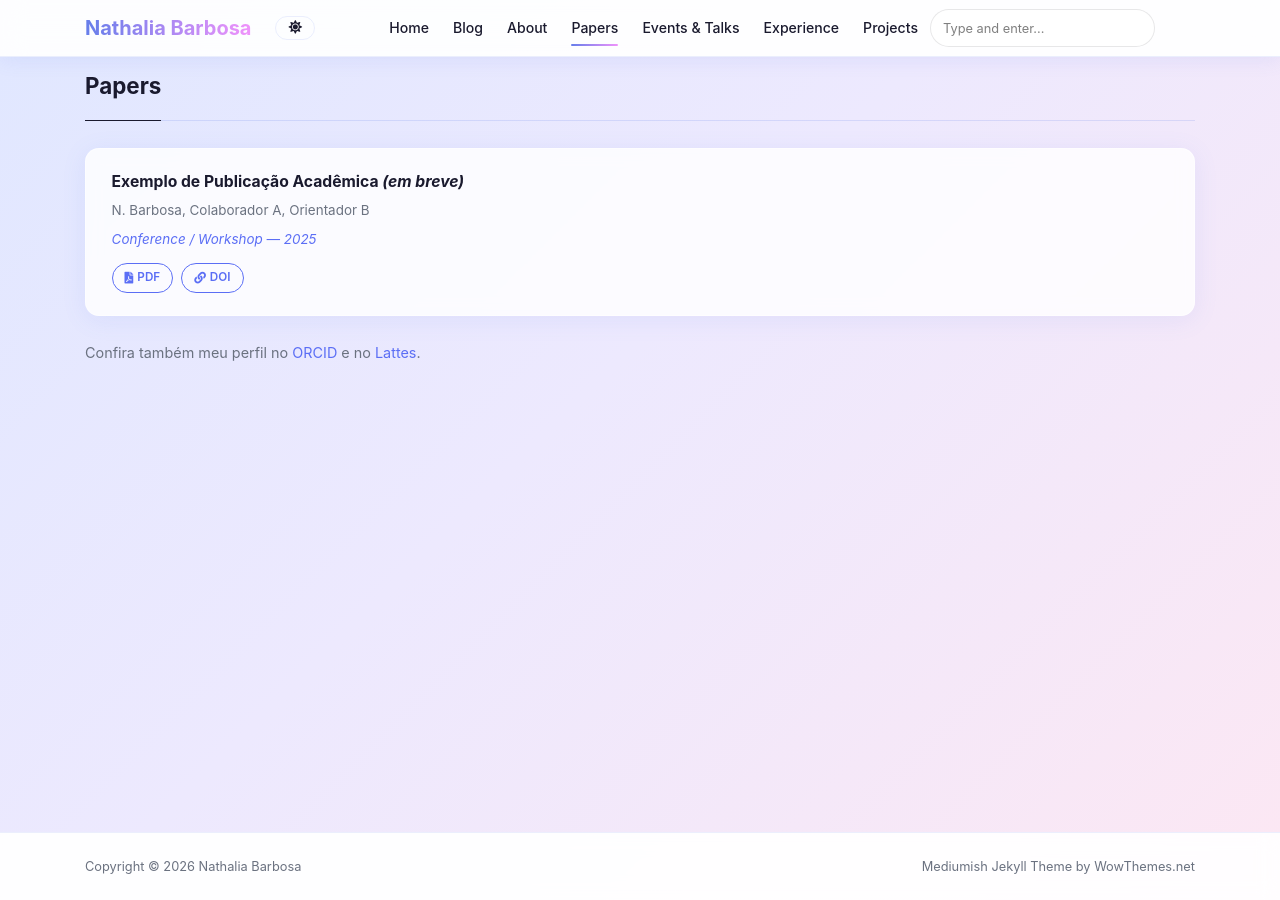
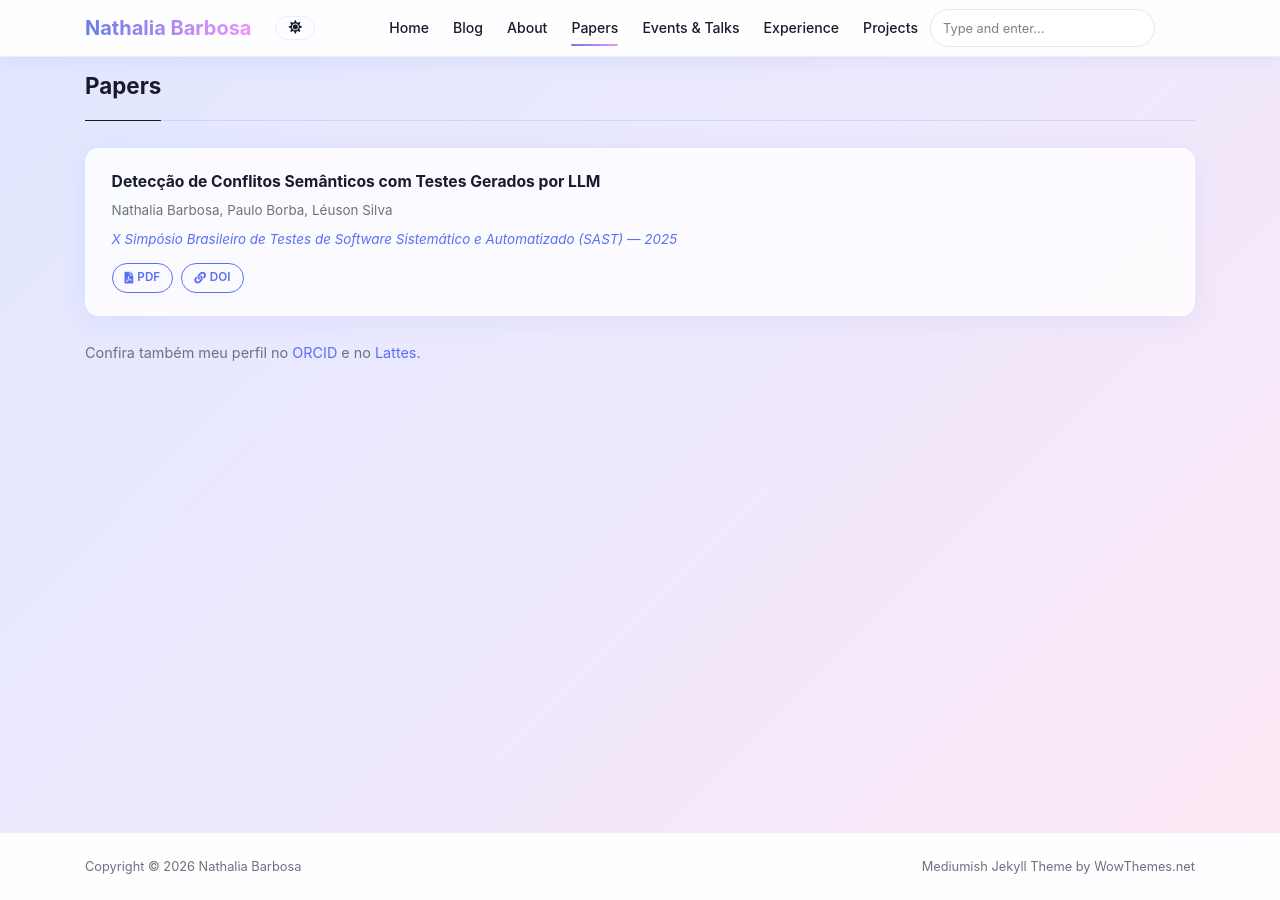
Before and after one commit to nathaliafab/nathaliafab.github.io, a Jekyll site: the page built from _pages/papers.md, in a window 1280 px wide. Built offline with Jekyll 4.4.1, drawn with Linux system fonts in a browser that asks for light colours; nearby versions of some CDN libraries; a style sheet for code colours, icons or effects is not loaded.

Commit message:
feat: update about and papers sections with new content and improved layout

```diff
--- a/_pages/papers.md
+++ b/_pages/papers.md
@@ -7,12 +7,12 @@ permalink: /papers
 {% assign author = site.authors.nathalia %}
 
 <div class="paper-card">
-  <div class="paper-title">Exemplo de Publicação Acadêmica <em>(em breve)</em></div>
-  <div class="paper-authors">N. Barbosa, Colaborador A, Orientador B</div>
-  <div class="paper-venue">Conference / Workshop — 2025</div>
+  <div class="paper-title">Detecção de Conflitos Semânticos com Testes Gerados por LLM</div>
+  <div class="paper-authors">Nathalia Barbosa, Paulo Borba, Léuson Silva</div>
+  <div class="paper-venue">X Simpósio Brasileiro de Testes de Software Sistemático e Automatizado (SAST) — 2025</div>
   <div class="paper-links">
-    <a href="#" class="paper-link-btn"><i class="fas fa-file-pdf"></i> PDF</a>
-    <a href="#" class="paper-link-btn"><i class="fas fa-link"></i> DOI</a>
+    <a href="https://sol.sbc.org.br/index.php/sast/article/view/36879" target="_blank" class="paper-link-btn"><i class="fas fa-file-pdf"></i> PDF</a>
+    <a href="https://doi.org/10.5753/sast.2025.13826" target="_blank" class="paper-link-btn"><i class="fas fa-link"></i> DOI</a>
   </div>
 </div>
 
--- a/assets/css/main.scss
+++ b/assets/css/main.scss
@@ -315,28 +315,6 @@ a:hover {
   box-shadow: 0 14px 40px rgba(102, 126, 234, 0.22);
 }
 
-/* ============================================================
-   About Section
-   ============================================================ */
-.about-card {
-  background: var(--card-bg);
-  border: 1px solid var(--card-border);
-  border-radius: 20px;
-  padding: 2rem 2.5rem;
-  backdrop-filter: blur(8px);
-  box-shadow: var(--card-shadow);
-  color: var(--text-color);
-}
-
-.about-card p {
-  color: var(--text-color);
-  line-height: 1.8;
-  margin-bottom: 0.9rem;
-}
-
-.about-card p:last-child {
-  margin-bottom: 0;
-}
 
 /* ============================================================
    Blog Post Cards (postbox overrides)
@@ -377,10 +355,12 @@ a:hover {
 .blog-card .maxthumb img {
   border-top-left-radius: 20px;
   border-top-right-radius: 20px;
-  width: 100%;
+  max-width: 100%;
   height: auto;
   max-height: 200px;
-  object-fit: cover;
+  object-fit: contain;
+  display: block;
+  margin: 0 auto;
 }
 
 .card-body {
@@ -574,7 +554,7 @@ span.post-name a {
 .timeline-item::before {
   content: '';
   position: absolute;
-  left: -0.4rem;
+  left: -0.6rem;
   top: 1.2rem;
   width: 12px;
   height: 12px;
@@ -1004,9 +984,6 @@ ul.tags li a:hover {
   .homepage-section {
     padding: 2rem 0;
   }
-  .about-card {
-    padding: 1.5rem;
-  }
   .jumbotron.fortags .transpdark {
     border-radius: 16px 16px 0 0;
   }
```
Also changed, not shown: _pages/about.md (+0 -4 lines), index.html (+68 -12 lines).
